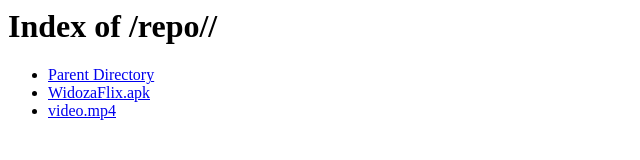
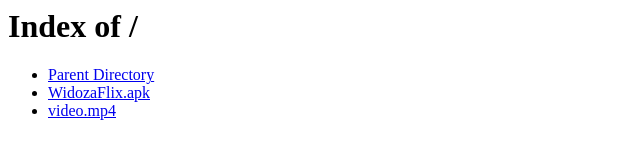
Before and after one commit to dydyns-web/836744161828, a plain HTML site: page index.html in a window 1280 px wide. Shown: the whole page, without its empty margins (0-640 px from the left). Drawn offline with Linux system fonts and the light colour scheme.

Commit message:
Update index.html

```diff
--- a/index.html
+++ b/index.html
@@ -1,10 +1,10 @@
 <!DOCTYPE HTML PUBLIC "-//W3C//DTD HTML 3.2 Final//EN">
 <html>
   <head>
-  <title>Index of/</title>
+  <title>Index of /</title>
  </head>
   <body>
-<h1>Index of /repo//</h1>
+<h1>Index of /</h1>
 <ul><li><a href="/">Parent Directory</a></li>
 <li><a href="WidozaFlix.apk">WidozaFlix.apk</a></li>
 <li><a href="video.mp4">video.mp4</a></li>
```
